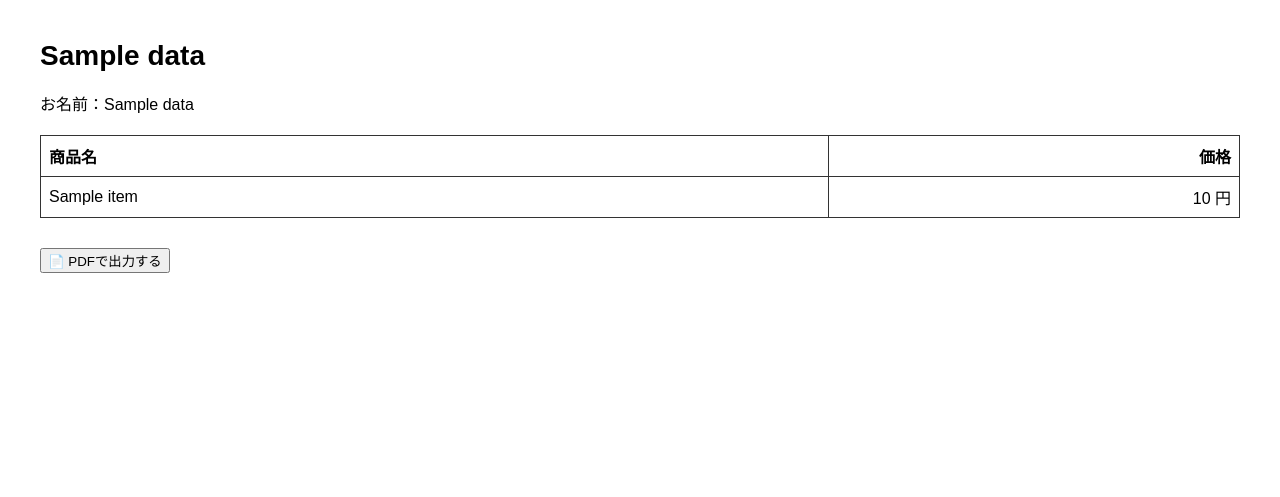
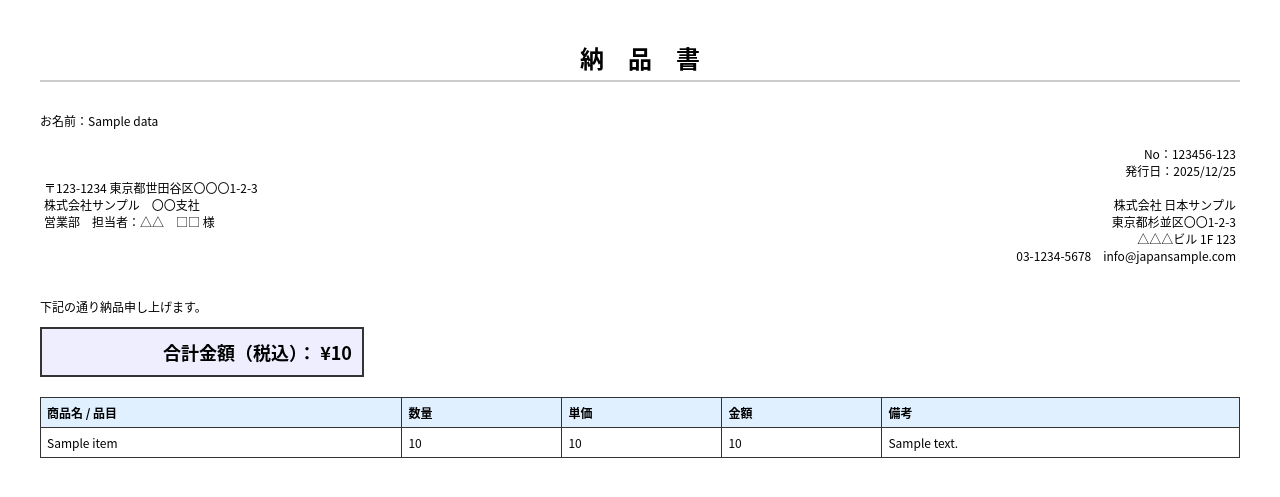
Before and after one commit to Nickelth/Papyrus, a Flask app: template templates/report.html in a window 1280 px wide. Shown: the top 497 px of the page. Run offline with Flask 3, Linux system fonts and the light colour scheme; the template is opened without the code that fills it: most values are stand-ins (such as "Sample title", 1, 10 or a date in 2020).

Commit message:
納品リスト追加ロジック

```diff
--- a/app.py
+++ b/app.py
@@ -1,40 +1,72 @@
 from flask import Flask, make_response, render_template, request
-from weasyprint import HTML
+from weasyprint import HTML, CSS
 
 app = Flask(__name__)
+delivery_list = []
 
 @app.route("/")
 def home():
     return "<h2>Welcome to Papyrus DEV</h2>"
 
 @app.route("/index")
-def report():
-    data = {
-        "title": "帳票タイトル",
-        "name": "田中 太郎",
-        "items": [
-            {"name": "ホッチキス", "price": 300},
-            {"name": "コピー用紙", "price": 500},
-            {"name": "USBメモリ", "price": 1200},
-        ]
-    }
-    return render_template("report.html", data=data)
+def index():
+    form_data = {}
+    return render_template("index.html", delivery_list=delivery_list, form_data=form_data)
+
+@app.route("/index", methods=["POST"])
+def handle_submit():
+    global delivery_list
+    action = request.form.get("action")
+    if action == "add":
+        item = {
+            "sku": request.form["sku"],
+            "name": request.form["name"],
+            "qty": int(request.form["qty"]),
+            "unit_price": int(request.form["unit_price"]),
+            "total": int(request.form["unit_price"])*int(request.form["qty"]),
+            "note": request.form["note"]
+        }
+        delivery_list.append(item)
+        form_data = {}
+
+    elif action == "clear":
+        form_data = {}
+
+    elif action == "clear_list":
+        delivery_list = []
+
+    else:
+        form_data = {}
+
+    return render_template("index.html", delivery_list=delivery_list, form_data=form_data)
+
+#def claer():
+ #   return 0
+
+#def clearList():
+
 
 @app.route("/generate_pdf", methods=["POST"])
 def generate_pdf():
     # フォームから渡されたデータ
     data = {
-        "title": "納品書",
+        "title": "納　品　書",
         "name": "田中 太郎",
+        "total": 407957393,
         "items": [
-            {"name": "USBメモリ", "price": 1200},
-            {"name": "LANケーブル", "price": 800},
-            {"name": "ディスプレイ", "price": 24000},
+            {"name": "ホッチキス", "qty": "2 個", "unit_price": 300, "total": 600},
+            {"name": "コピー用紙", "qty": "3 枚", "unit_price": 500, "total": 1500},
+            {"name": "USBメモリ", "qty": "4 個", "unit_price": 1200, "total": 6000},
+            {"name": "〇〇〇〇〇　サンプル　タイプA", "qty": "12,345,678 個数", "unit_price": 10, "total": 123456780},
+            {"name": "システム機器（自動調整タイプ）", "qty": "2 台", "unit_price": 123456789, "total": 246913578, "note": "担当：〇〇"},
+            {"name": "システムの取付作業", "qty": "3 人", "unit_price": 30000, "total": 90000},
+            {"name": "システムの操作説明　講習会", "qty": "40 個数", "unit_price": 4000, "total": 160000},
+            {"name": "□□□の素材（××を含む）", "qty": "50 Kg", "unit_price": 5000, "total": 250000},
         ]
     }
 
     html = render_template("report.html", data=data)
-    pdf = HTML(string=html).write_pdf()
+    pdf = HTML(string=html).write_pdf(stylesheets=[CSS('static/style.css')])
 
     response = make_response(pdf)
     response.headers['Content-Type'] = 'application/pdf'
--- /dev/null
+++ b/static/style.css
@@ -0,0 +1,70 @@
+body {
+  font-family: "Noto Sans CJK JP", sans-serif;
+  margin: 40px;
+  font-size: 12px;
+  color: #000;
+}
+h1 {
+  text-align: center;
+  font-size: 24px;
+  border-bottom: 2px solid #ccc;
+  padding-bottom: 5px;
+  margin-bottom: 30px;
+}
+.company-info, .recipient-info {
+  margin-bottom: 20px;
+}
+.company-info {
+  text-align: right;
+}
+.info-table {
+  width: 100%;
+  border-collapse: collapse;
+  margin-bottom: 30px;
+}
+.info-table td {
+  padding: 4px;
+}
+.total-box {
+  border: 2px solid #333;
+  text-align: right;
+  padding: 10px;
+  font-size: 18px;
+  font-weight: bold;
+  background: #eef;
+  width: 300px;
+  margin-bottom: 20px;
+}
+.item-table {
+  width: 100%;
+  border-collapse: collapse;
+}
+.item-table th, .item-table td {
+  border: 1px solid #333;
+  padding: 6px;
+  text-align: left;
+}
+.item-table th {
+  background: #e0f0ff;
+}
+.right {
+  text-align: right;
+}
+.seal-box {
+  width: 100px;
+  height: 100px;
+  border: 1px solid #333;
+  display: inline-block;
+  margin-left: 20px;
+}
+.right {
+  text-align: right;
+}
+.button-area {
+  margin-top: 30px;
+}
+@media print {
+  .no-print {
+    display: none;
+  }
+}
--- a/templates/report.html
+++ b/templates/report.html
@@ -2,37 +2,57 @@
 <html lang="ja">
 <head>
     <meta charset="UTF-8">
-    <title>{{ data["title"] }}</title>
-    <style>
-        body { font-family: sans-serif; margin: 40px; }
-        h1 { font-size: 28px; }
-        table { width: 100%; border-collapse: collapse; margin-top: 20px; }
-        th, td { border: 1px solid #333; padding: 8px; text-align: left; }
-        .right { text-align: right; }
-        .button-area { margin-top: 30px; }
-    </style>
+    <title>納　品　書</title>
+    <link rel="stylesheet" href="{{ url_for('static', filename='style.css') }}">
 </head>
 <body>
-    <h1>{{ data["title"] }}</h1>
+    <h1>納　品　書</h1>
     <p>お名前：{{ data["name"] }}</p>
+      <table class="info-table">
+    <tr>
+      <td>
+        〒123-1234 東京都世田谷区〇〇〇1-2-3<br>
+        株式会社サンプル　〇〇支社<br>
+        営業部　担当者：△△　□□ 様
+      </td>
+      <td class="company-info">
+        No：123456-123<br>
+        発行日：2025/12/25<br><br>
+        株式会社 日本サンプル<br>
+        東京都杉並区〇〇1-2-3<br>
+        △△△ビル 1F 123<br>
+        03-1234-5678　info@japansample.com
+      </td>
+    </tr>
+  </table>
 
-    <table>
+  <p>下記の通り納品申し上げます。</p>
+
+    <div class="total-box">
+    合計金額（税込）： ¥{{ "{:,.0f}".format(data.total) }}
+  </div>
+
+  <table class="item-table">
+    <thead>
       <tr>
-            <th>商品名</th>
-            <th class="right">価格</th>
+        <th>商品名 / 品目</th>
+        <th class="right">数量</th>
+        <th class="right">単価</th>
+        <th class="right">金額</th>
+        <th>備考</th>
       </tr>
+    </thead>
+    <tbody>
       {% for item in data["items"] %}
       <tr>
-            <td>{{ item["name"] }}</td>
-            <td class="right">{{ item["price"] }} 円</td>
+        <td>{{ item.name }}</td>
+        <td class="right">{{ item.qty }}</td>
+        <td class="right">{{ "{:,.0f}".format(item.unit_price or 0) }}</td>
+        <td class="right">{{ "{:,.0f}".format(item.total or 0) }}</td>
+        <td>{{ item.note or '' }}</td>
       </tr>
       {% endfor %}
+    </tbody>
   </table>
-
-    <div class="button-area">
-        <form action="/generate_pdf" method="post">
-            <button type="submit">📄 PDFで出力する</button>
-        </form>
-    </div>
 </body>
 </html>
```
Also changed, not shown: preview/index.html (deleted, +0 -29 lines), templates/index.html (added, +65 -0 lines), templates/layout.html (+1 -7 lines). Lines whose indentation alone changed are shown as unchanged.
